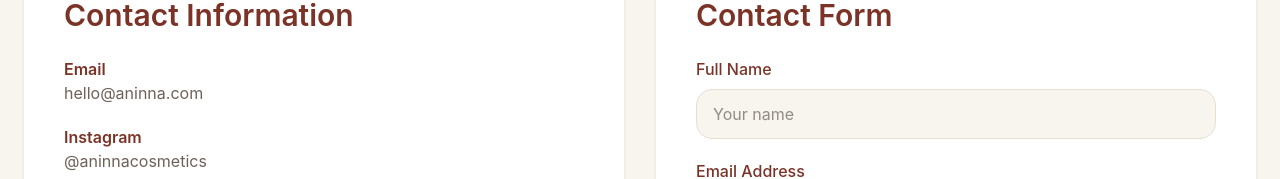
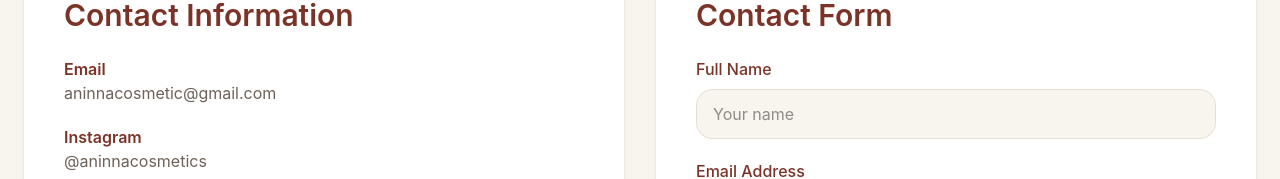
Before and after one commit to demus23/aninna-website, a React (Vite) app: page /contact in a window 1280 px wide. Shown: the part 523-702 px from the top of the page. Built offline with nearby package versions, Linux system fonts and the light colour scheme; no server answers.

Commit message:
Add return policy, fix scroll to top, update footer and sitemap

```diff
--- a/src/pages/Contact.tsx
+++ b/src/pages/Contact.tsx
@@ -71,7 +71,7 @@ export default function Contact() {
             <div className="space-y-5 text-[#6f6159]">
               <div>
                 <p className="font-semibold text-[#7b3327]">Email</p>
-                <p>hello@aninna.com</p>
+                <p>aninnacosmetic@gmail.com</p>
               </div>
 
               <div>
--- a/src/pages/Privacy.tsx
+++ b/src/pages/Privacy.tsx
@@ -87,7 +87,7 @@ export default function Privacy() {
             </h2>
             <p className="leading-8 text-[#6f6159]">
               If you have questions about this Privacy Policy, please contact us
-              at hello@aninna.com.
+              at aninnacosmetic@gmail.com.
             </p>
           </div>
         </div>
--- a/src/pages/Returns.tsx
+++ b/src/pages/Returns.tsx
@@ -57,7 +57,7 @@ export default function Returns() {
               How to Request a Return
             </h2>
             <p className="leading-8 text-[#6f6159]">
-              To initiate a return, please contact us at hello@aninna.com with
+              To initiate a return, please contact us at aninnacosmetic@gmail.com with
               your order details and reason for return. We will respond within
               24 to 48 hours with instructions on how to proceed. Do not send
               items back without contacting us first.
@@ -106,7 +106,7 @@ export default function Returns() {
             </h2>
             <p className="leading-8 text-[#6f6159]">
               For any questions about returns or refunds, please reach out at
-              hello@aninna.com or via WhatsApp. We aim to respond within 24
+              aninnacosmetic@gmail.com or via WhatsApp. We aim to respond within 24
               hours and will do our best to resolve any issue quickly.
             </p>
           </div>
--- a/src/pages/Shipping.tsx
+++ b/src/pages/Shipping.tsx
@@ -77,7 +77,7 @@ export default function Shipping() {
             </h2>
             <p className="leading-8 text-[#6f6159]">
               If your order arrives damaged or does not arrive within the
-              expected timeframe, please contact us at hello@aninna.com with
+              expected timeframe, please contact us at aninnacosmetic@gmail.com with
               your order details and we will resolve it as quickly as possible.
             </p>
           </div>
@@ -87,7 +87,7 @@ export default function Shipping() {
               Contact
             </h2>
             <p className="leading-8 text-[#6f6159]">
-              For any shipping enquiries, reach us at hello@aninna.com or via
+              For any shipping enquiries, reach us at aninnacosmetic@gmail.com or via
               WhatsApp. We typically respond within 24 hours.
             </p>
           </div>
--- a/src/pages/Success.tsx
+++ b/src/pages/Success.tsx
@@ -104,10 +104,10 @@ export default function Success() {
             <p className="mb-5 leading-7 text-[#6f6159]">
               Reach us at{" "}
               <a
-                href="mailto:hello@aninna.com"
+                href="mailto:aninnacosmetic@gmail.com"
                 className="font-medium text-[#7b3327] underline underline-offset-2"
               >
-                hello@aninna.com
+                aninnacosmetic@gmail.com
               </a>{" "}
               or WhatsApp — we usually reply within 24 hours.
             </p>
--- a/src/pages/Terms.tsx
+++ b/src/pages/Terms.tsx
@@ -85,7 +85,7 @@ export default function Terms() {
             </h2>
             <p className="leading-8 text-[#6f6159]">
               If you have questions about these Terms & Conditions, please
-              contact us at hello@aninna.com.
+              contact us at aninnacosmetic@gmail.com.
             </p>
           </div>
         </div>
```
Also changed, not shown: 2 other files (tests, documents, lock files or other folders).
